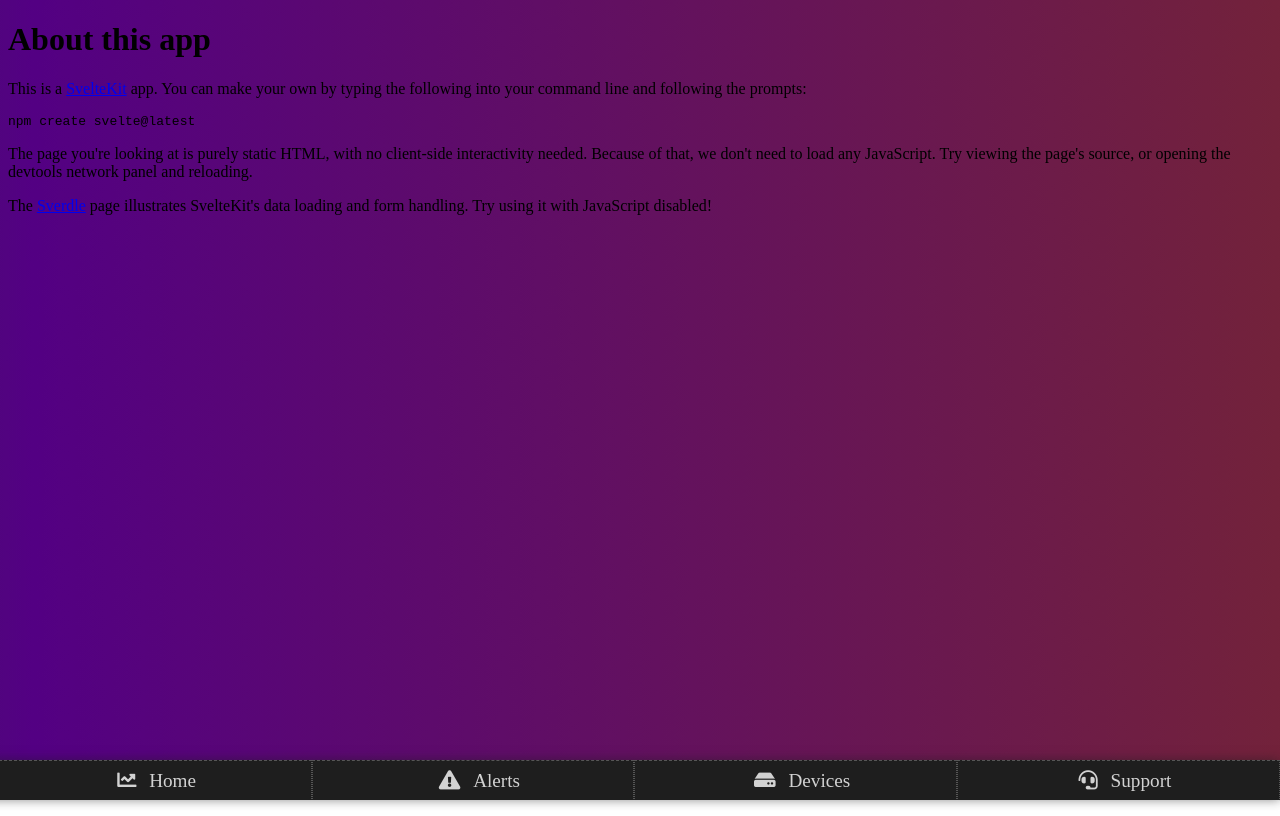
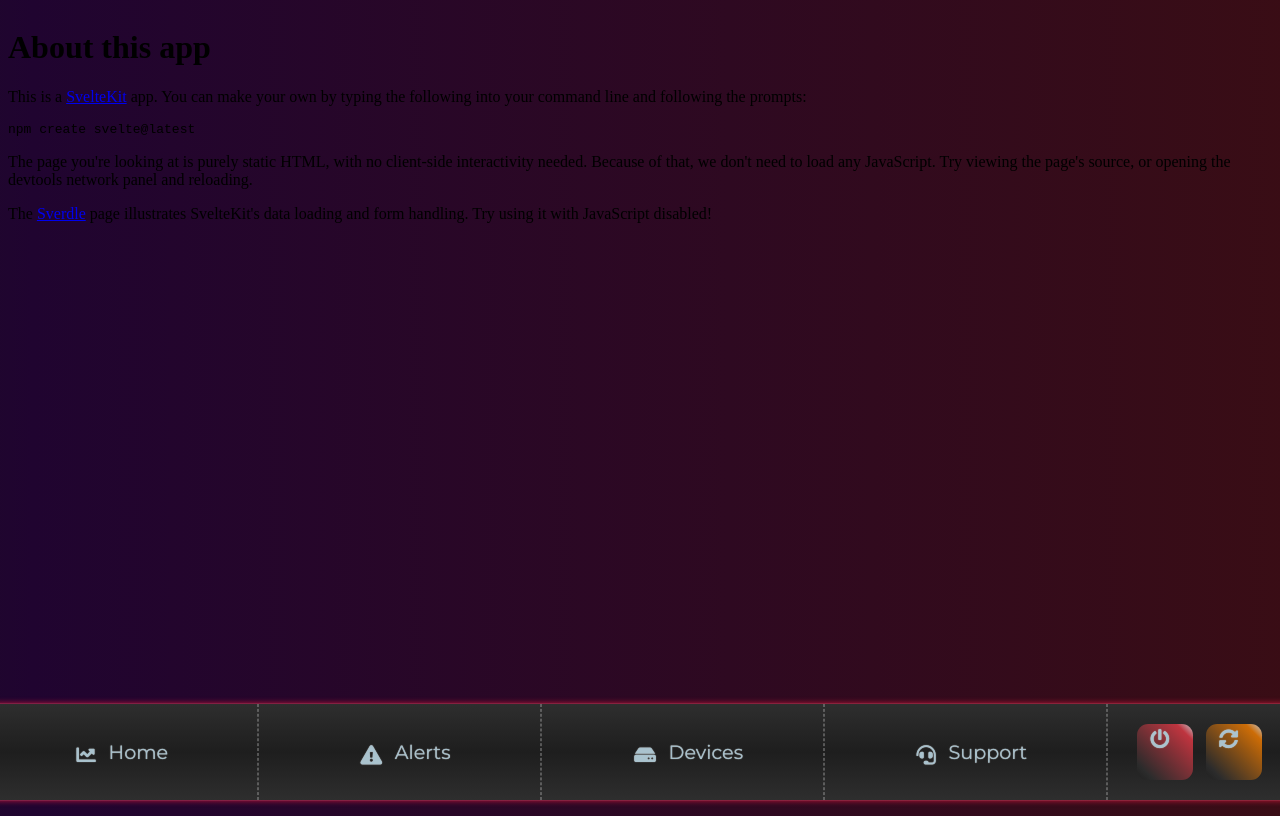
Before and after one commit to carlosmoshudev/Zabbix-Custom-Frontend, a SvelteKit app: page /alerts in a window 1280 px wide. Built offline with nearby package versions, Linux system fonts and the light colour scheme.

Commit message:
Style (#2)
* bar and light text

* hide scrollbar

* Table style

* Fix Style

* Add power buttons with style

* remove border top on menu

```diff
--- a/src/components/BottomNavBar.svelte
+++ b/src/components/BottomNavBar.svelte
@@ -10,29 +10,55 @@
 <section>
 	<ul id="nav-buttons">
 		{#each buttons as button}
-			<li>
+			<li class="link-li">
 				<a href={button.href}>
 					<i class={button.icon} />{button.text}
 				</a>
 			</li>
 		{/each}
+			<li class="power_menu">
+				<!-- reboot and power off -->
+				<div class="power-btn">
+					<a href="/power">
+						<i class="fas fa-power-off" />
+					</a>
+				</div>
+				<div class="reboot-btn">
+					<a href="/reboot">
+						<i class="fas fa-sync-alt" />
+					</a>
+				</div>
+			</li>
 	</ul>
 </section>
 
 <style>
+	* {
+		margin: 0;
+		padding: 0;
+		box-sizing: border-box;
+		font-family: var(--primary-font);
+	}
 	section {
-		background-color: var(--component-background-color);
-		color: var(--light-text-color);
+		background: linear-gradient(
+			180deg,
+			var(--component-background-color-1) 0%,
+			var(--component-background-color-0) 50%,
+			var(--component-background-color-1) 100%
+		);
 		font-size: var(--nav-font-size);
+		font-weight: var(--nav-font-weight);
+		text-shadow: var(--nav-text-shadow);
+		box-shadow: 0 0 1px var(--box-shadow-color);
 		display: flex;
 		justify-content: center;
 		align-items: center;
-		box-shadow: 0 0 10px var(--box-shadow-color);
 		position: fixed;
-		left: -4vw;
+		left: -2vw;
 		bottom: 0;
 		width: 104%;
-		height: 5vh;
+		height: 12vh;
+		filter: drop-shadow(0 0 0.2rem crimson);
 	}
 	ul {
 		display: flex;
@@ -49,18 +75,76 @@
 		flex-direction: column;
 		width: 100%;
 		height: 100%;
-		border-top: 1px dashed #ccc6;
-		border-right: 1px dotted #ccc6;
-		border-left: 1px dotted #ccc6;
+		border-right: 1px dashed #ccc6;
+		border-left: 1px dashed #ccc6;
 		opacity: 0.8;
+	}
+	.link-li:hover {
+		opacity: 1;
+	}
+
+	.power_menu {
+		display: flex;
+		flex-direction: row;
+		justify-content: safe center;
+		align-items: center;
+		width: 70%;
+		height: 100%;
+	}
+
+	.power-btn, .reboot-btn {
+		border-radius: 20%;
+		height: 7vh;
+		margin: 0 1vw;
+	}
+	.power-btn {
+		width: 7vh;
+		margin: 0;
+		background-image: linear-gradient(
+			to right top,
+			var(--component-background-color-0) 0%,
+			var(--component-background-color-1) 15%,
+			var(--offline-color) 85%,
+			var(--light-text-color-0) 100%
+		);
+	}
+	.reboot-btn {
+		width: 7vh;
+		background-image: linear-gradient(
+			to right top,
+			var(--component-background-color-0) 0%,
+			var(--component-background-color-1) 15%,
+			var(--unknown-color) 85%,
+			var(--light-text-color-0) 100%
+		);
 	}
 
 	a {
 		text-decoration: none;
-		color: #fff;
 		font-size: 1.2rem;
+		animation: rainbow 15s ease infinite;
 	}
 	i {
 		margin: 0 1vw;
+		text-align: center;
+		vertical-align: bottom;
+	}
+
+	@keyframes rainbow {
+		0% {
+			color: var(--light-text-color-0);
+		}
+		30% {
+			color: var(--light-text-color-1);
+		}
+		50% {
+			color: var(--light-text-color-0);
+		}
+		70% {
+			color: var(--light-text-color-1);
+		}
+		100% {
+			color: var(--light-text-color-0);
+		}
 	}
 </style>
--- a/src/routes/+layout.svelte
+++ b/src/routes/+layout.svelte
@@ -20,7 +20,11 @@
 </div>
 
 <style>
-	/* Footer sticky at the bottom */
+	.app {
+		display: flex;
+		flex-direction: column;
+		min-height: 100vh;
+	}
 	footer {
 		position: fixed;
 		bottom: 0;
--- a/src/routes/+page.svelte
+++ b/src/routes/+page.svelte
@@ -37,34 +37,19 @@
 		<div class="loading_animation"></div>
 	{:else}
 		<h1> Rack Health Info</h1>
-		<div class="counters">
-			<div class="counter">
-				<h2>{hosts.length}</h2>
-				<p>Hosts</p>
-			</div>
-			<div class="counter">
-				<h2>{groups.length}</h2>
-				<p>Groups</p>
-			</div>
-		</div>
-		<div class="charts"></div>
 		<div class="table">
 			<table>
-				<thead>
-					<tr>
-						<th>Host</th>
-						<th>Group</th>
-						<th>IP</th>
-					</tr>
-				</thead>
 				<tbody>
 					{#each hosts as host}
 						<tr>
 							<td>{host.name}</td>
-							<td>{#each host.groups as group}
-								{group.name}
-								{/each}</td>
-							<td>{host.interfaces[0].ip}</td>
+							<td>
+								{#each host.items as item}
+									{#if item.name === 'Zabbix agent ping'}
+										{item.lastvalue === '1' ? 'Online' : 'Offline'}
+									{/if}
+								{/each}
+							</td>
 						</tr>
 					{/each}
 				</tbody>
@@ -74,39 +59,46 @@
 </section>
 
 <style>
+	* {
+		box-sizing: border-box;
+		font-family: var(--primary-font);
+	}
 	section {
 		display: flex;
 		flex-direction: column;
 		align-items: center;
+		justify-content: center;
+		color: var(--light-text-color-0);
 	}
 
 	.loading_animation {
-		width: 100px;
-		height: 100px;
-		border: 10px solid #f3f3f3;
-		border-top: 10px solid #3498db;
+		width: 60px;
+		height: 60px;
+		border: 10px solid #c5e3ff;
+		border-top: 10px solid #67deee;
 		border-radius: 50%;
-		animation: spin 2s linear infinite;
-		opacity: 0.5;
+		box-shadow: 0 0 5px rgb(169, 239, 248);
+		animation: spin 5s linear infinite;
+		opacity: 0.7;
 	}
 
 	table {
 		border-collapse: collapse;
 		width: 100%;
+		margin-bottom: 20vh;
 	}
 
 	.table {
 		margin-top: 20px;
 		table-layout: fixed;
 	}
-
-	th,
 	td {
 		text-align: left;
 		padding: 8px;
-		border: 1px solid #ddd8;
 		color: #fffc;
-		text-align: center;
+		text-align: left;
+		border-bottom: 1px solid #ddd;
+		padding: 0.3rem 1rem;
 	}
 
 	@keyframes spin {
--- a/src/routes/styles.css
+++ b/src/routes/styles.css
@@ -1,28 +1,28 @@
 @import url('https://cdnjs.cloudflare.com/ajax/libs/font-awesome/5.15.1/css/all.min.css');
 @import url('https://fonts.googleapis.com/css2?family=Montserrat:wght@400;700&display=swap');
 :root {
-	/* Colors */
-	--background-color-0: #530083;
-	--background-color-1: #7a2a2a;
-	--background-color-2: #246e15;
-
-	--component-background-color: #1e1e1e;
-
-	--box-shadow-color: rgba(30, 30, 30, 0.5);
+	--background-color-0: #200430;
+	--background-color-1: #3f0f0f;
+	--background-color-2: #0e3106;
+	--component-background-color-0: #1e1e1e;
+	--component-background-color-1: #2e2e2e;
+	--box-shadow-color: rgba(255, 255, 255, 0.5);
 
 	--text-primary-color: #000000;
 	--text-secondary-color: #5e5e5e;
 	--text-other-color: #bababa;
-	--light-text-color: hsl(224, 44%, 95%);
+	--light-text-color-0: hsl(224, 44%, 95%);
+	--light-text-color-1: hsla(198, 87%, 85%, 0.815);
 
 	--online-color: #a7c957;
 	--offline-color: #e63946;
 	--unknown-color: #f77f00;
 
-	/* Fonts */
 	--primary-font: 'Montserrat', sans-serif;
 
 	--nav-font-size: 1rem;
+	--nav-font-weight: 500;
+	--nav-text-shadow: 0 0 1px #fff;
 
 	/* Background */
 	--background-linear-degree: 90deg;
@@ -37,7 +37,12 @@
 		var(--background-color-1) 100%
 	);
 	background-size: 400% 400%;
+	-webkit-animation: gradient 15s ease infinite;
 	animation: gradient 15s ease infinite;
+}
+
+body::-webkit-scrollbar {
+	width: 0rem;
 }
 
 @keyframes gradient {
```
